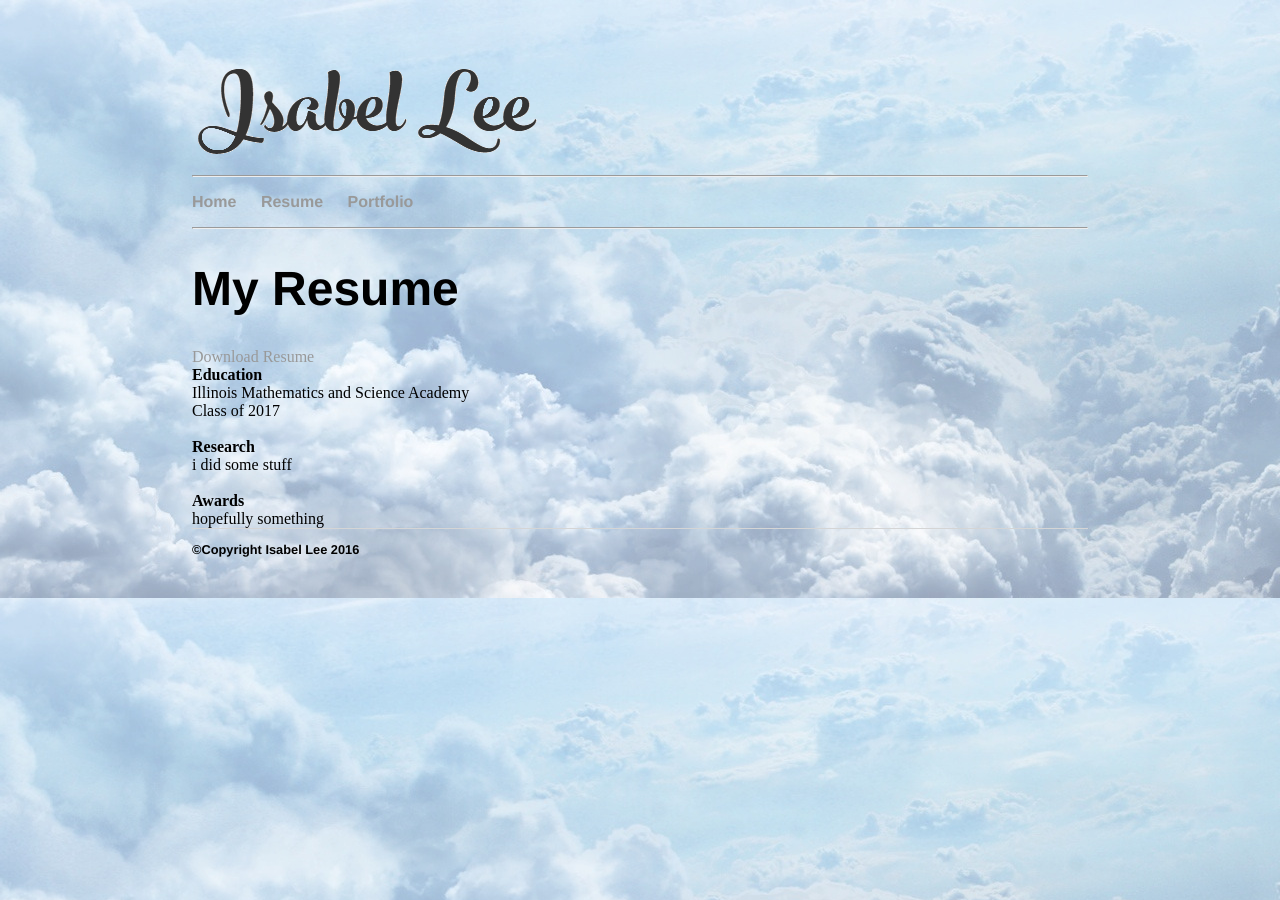
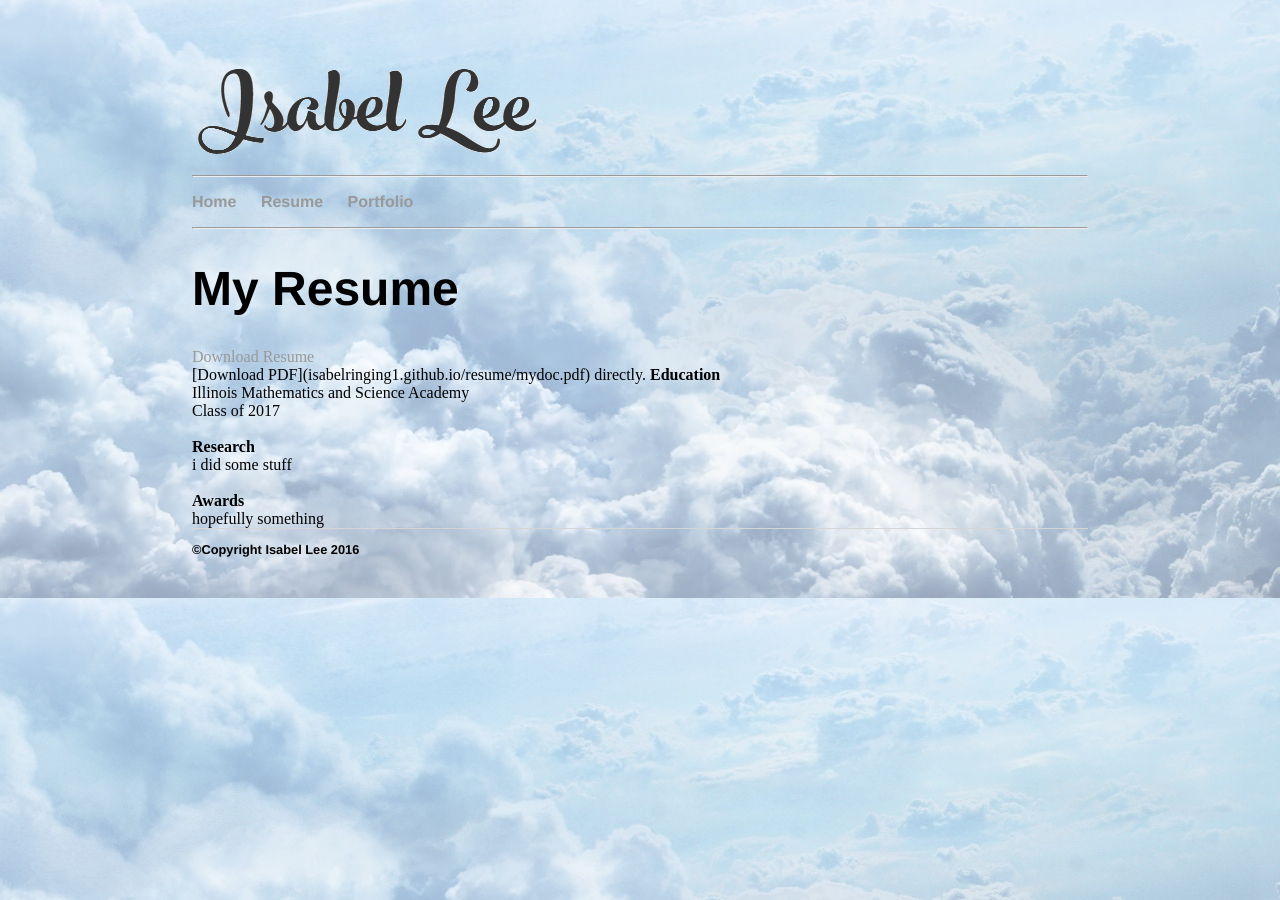
Before and after one commit to isabelringing1/old_website, a Jekyll site: the page built from resume/index.html, in a window 1280 px wide. Built offline with Jekyll 4.4.1, drawn with Linux system fonts in a browser that asks for light colours.

Commit message:
Update index.html

```diff
--- a/resume/index.html
+++ b/resume/index.html
@@ -6,6 +6,7 @@ title: Isabel Lee
 
 					<h1>My Resume</h1>
 					<a href="#" class="download" title="Download Resume as PDF">Download Resume</a><br>
+					[Download PDF](isabelringing1.github.io/resume/mydoc.pdf) directly.
 
 					<strong>Education</strong><br>
 					Illinois Mathematics and Science Academy<br>
```
